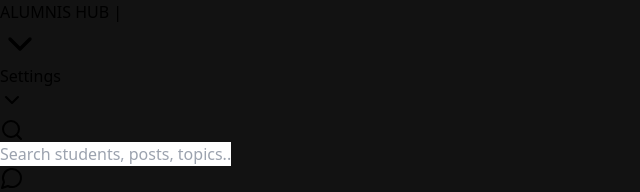
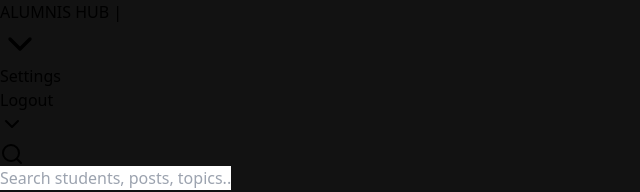
Before and after one commit to Mithun-jayaraj/alumnihub, a React (Vite) app in the folder seniorscommunity/: page /home in a window 1280 px wide. Both pictures are taken after a click on the icon 20 px from the left and 44 px from the top of the page. Shown: the top 192 px of the page, without its empty margins (0-640 px from the left). Built offline with nearby package versions, Linux system fonts and the light colour scheme; no server answers; a web font is replaced by a local one.

Commit message:
Add logout button to navbar

```diff
--- a/seniorscommunity/src/components/Navbar.jsx
+++ b/seniorscommunity/src/components/Navbar.jsx
@@ -1,9 +1,10 @@
 import { ChevronDown, ChevronUp, UserCircleIcon } from 'lucide-react'
 import { useEffect, useState } from 'react'
-import { Link } from 'react-router-dom'
+import { Link, useNavigate } from 'react-router-dom'
 import { Gitdata } from '../store'
 
 export const Navbar = () => {
+  const navigate = useNavigate()
   const [downbar, setDownbar] = useState(false)
   const [user, setUser] = useState(false)
   const [image, setImage] = useState('')
@@ -19,6 +20,12 @@ export const Navbar = () => {
 
   const handleDownbar = () => {
     setDownbar(prevState => !prevState)
+  }
+
+  const handleLogout = () => {
+    localStorage.removeItem('completeUser')
+    localStorage.removeItem('data')
+    navigate('/')
   }
 
   let UserData = localStorage.getItem('data')
@@ -65,6 +72,12 @@ export const Navbar = () => {
           <div className='h-10 border-2 border-white p-3 text-center justify-center items-center flex text-white bg-zinc-800'>
             Settings
           </div>
+          <button
+            onClick={handleLogout}
+            className='h-10 border-2 border-white p-3 text-center justify-center items-center flex text-white bg-zinc-800 hover:bg-red-600'
+          >
+            Logout
+          </button>
         </div>
       )}
     </>
```
